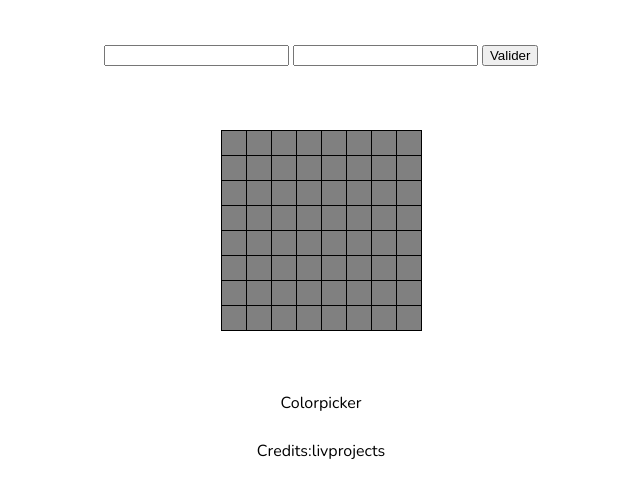
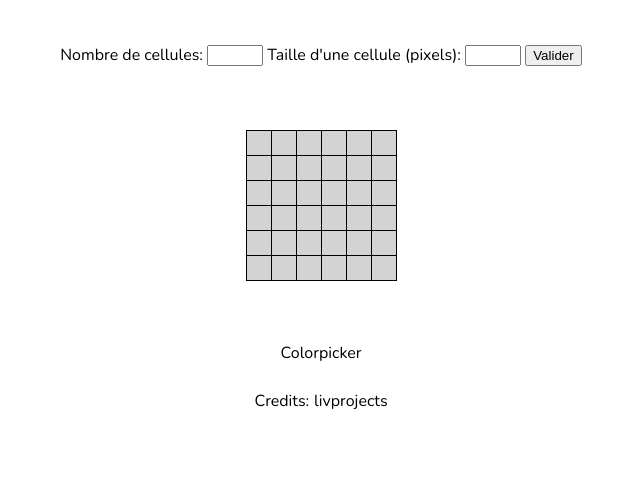
Before and after one commit to livprojects/draw-your-tiles, a plain HTML site: page index.html in a window 1280 px wide. Shown: the part 179-676 px from the top of the page, without its empty margins (319-959 px from the left). Drawn offline with nearby package versions, Linux system fonts and the light colour scheme; a web font is replaced by a local one.

Commit message:
gridsize dynamic but not pixel size of cell

```diff
--- a/index.html
+++ b/index.html
@@ -15,10 +15,12 @@
             <h1>Draw your tiles</h1>
         </header>
         <div class="picker">
-            <form class="picker-form">
-                <input class="picker-gridsize"/>
-                <input class="picker-cellsize"/>
-                <button type="submit">Valider</button>
+            <form method="get" id="picker-form-id" class="picker-form">
+                <label for="gridsize">Nombre de cellules:</label>
+                <input type="number" id="gridsize" class="picker-gridsize" min="0" max="10"/>
+                <label for="cellsize">Taille d'une cellule (pixels):</label>
+                <input type="number" class="picker-cellsize" min="0" max="10"/>
+                <button type="submit" id="submitButton">Valider</button>
             </form>
         </div>
         <div class="central">
--- a/script.js
+++ b/script.js
@@ -1,24 +1,28 @@
 const app = {
     init: () => {
         app.drawGrid();
+
+        const formsubmit = document.getElementById('submitButton');
+        formsubmit.addEventListener('submit', app.changeGrid);
     },
 
-    drawGrid: () => {
+    drawGrid: (gridSize = 6, cellSize) => {
 
         // Resets HTML when loaded //
         const grid = document.getElementById('central-grid'); grid.innerHTML = '';
 
         const tableContainer = document.createElement('table');
 
-        for (let rowIndex = 0; rowIndex < 8; rowIndex++) {
+        for (let rowIndex = 0; rowIndex < gridSize; rowIndex++) {
             const row = document.createElement('tr');
 
-            for (let cellIndex = 0; cellIndex < 8; cellIndex++) {
+            for (let cellIndex = 0; cellIndex < gridSize; cellIndex++) {
                 const cell = document.createElement('td');
                 cell.classList.add('grid-cell');
 
                 // Static size for now in CSS, will be dynamic later //
 
+                // thanks to cellSize
 
                 row.appendChild(cell);
 
@@ -31,6 +35,9 @@ const app = {
 
 
 
+    },
+    changeGrid: () => {
+        console.log('Coucou');
     }
 }
 
--- a/style.css
+++ b/style.css
@@ -49,7 +49,7 @@ align-items: center;
     width: 1.5rem;
     height: 1.5rem;
     border: 1px solid black;
-    background-color: grey;
+    background-color: lightgrey
 }
 
 footer {
@@ -59,3 +59,7 @@ footer {
     justify-content: center;
     align-items: center;
 }
+
+footer > a {
+    margin-left: 0.3rem;
+}
```
